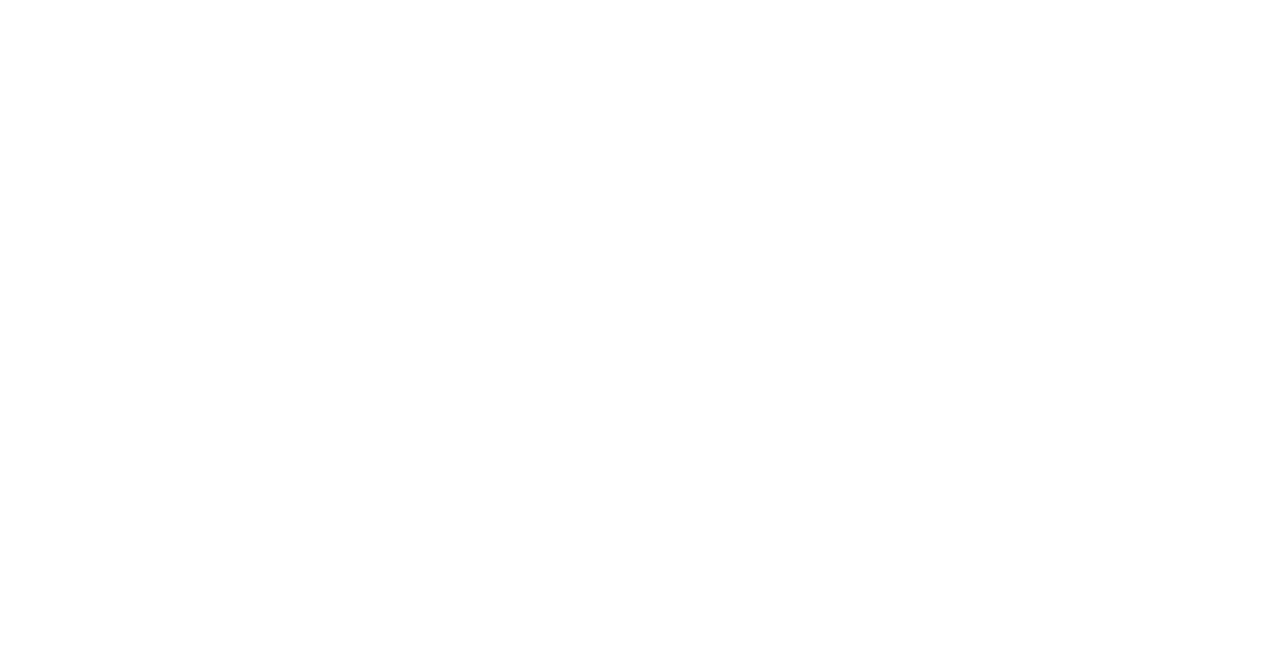
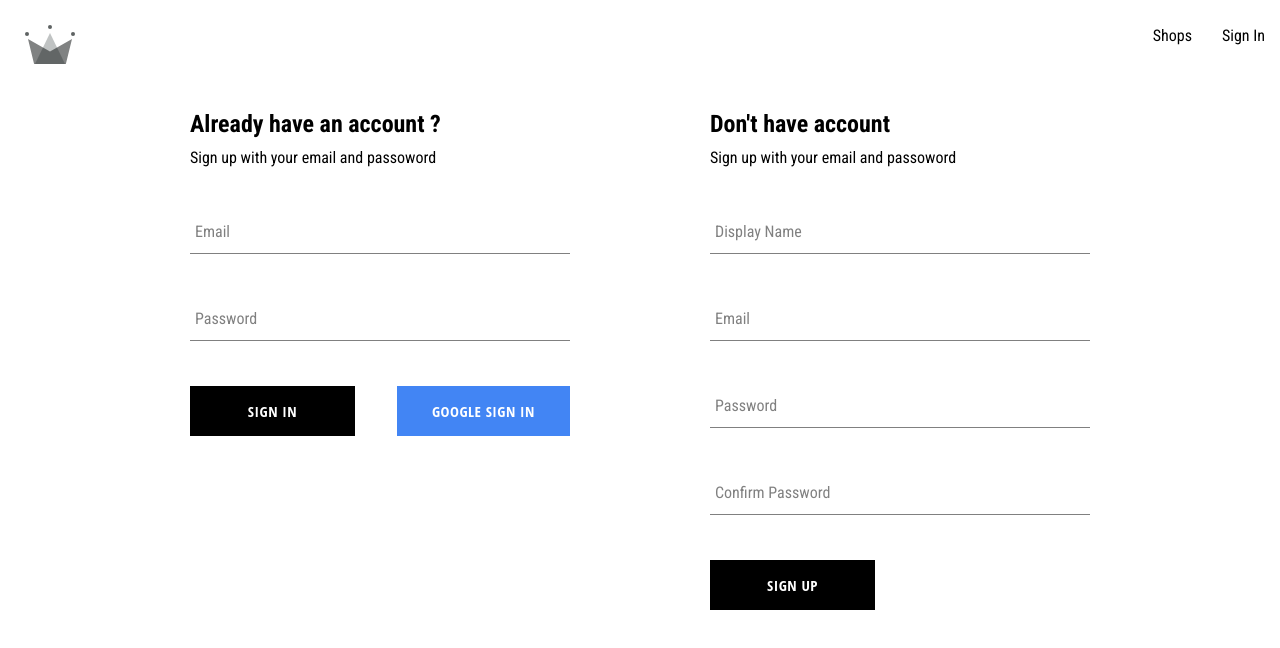
Before and after one commit to Dharmendra-hub/react-capstone-ecommerce, a React (Create React App) app: page /auth in a window 1280 px wide. Before the commit this address had no page. Shown: the top 648 px of the page. Built offline with nearby package versions, Linux system fonts and the light colour scheme; a web font is replaced by a local one.

Commit message:
Sign in complete

```diff
--- a/src/App.js
+++ b/src/App.js
@@ -3,14 +3,14 @@
 
 import Home from "./components/routes/home/home.component";
 import Navigation from "./components/routes/navigation/navigation.component";
-import SignIn from "./components/routes/sign-in/sign-in.component";
+import Authentication from "./components/routes/authentication/authentication.component";
 
 const App = () => {
   return (
     <Routes>
       <Route path='/' element={<Navigation />}>
-        <Route path='/' element={<Home />} />
-        <Route path='sign-in' element={<SignIn />} />
+        <Route index element={<Home />} />
+        <Route path='auth' element={<Authentication />} />
       </Route>
     </Routes>
   );
--- a/src/components/routes/sign-in/sign-in.component.jsx
+++ b/src/components/routes/authentication/authentication.component.jsx
@@ -4,8 +4,11 @@
 import { auth, signInWithGooglePopup, signInWithGoogleRedirect, createUserDocumentFromAuth } from '../../../utils/firebase.utils';
 
 import SignUpForm from '../../sign-up-form/sign-up-form.component';
+import SignInForm from '../../sign-in-form/sign-in-form.component';
 
-const SignIn = () => {
+import './authentication.styles.scss';
+
+const Authentication = () => {
 
     useEffect(() => {
         async function getGoogleRedirectResult() {
@@ -18,14 +21,6 @@
         getGoogleRedirectResult();
     }, []);
 
-
-    //Async Await
-    const logGoogleUserPopup = async () => {
-        const { user } = await signInWithGooglePopup();
-        const userDocRef = await createUserDocumentFromAuth(user);
-        return userDocRef;
-    }
-
     // const logGoogleRedirectUser = async () => {
     //     const { user } = await signInWithGoogleRedirect();
     //     //const userDocRef = await createUserDocumentFromAuth(user);
@@ -34,12 +29,12 @@
     // }
 
     return (
-        <div>
-            <h1>Sign in</h1>
-            <button onClick={logGoogleUserPopup}>Sign in with Google</button>
-            <button onClick={signInWithGoogleRedirect}>Sign in with Google Redirect</button>
+        <div className='authentication-container'>
+            <SignInForm />
+            {/* <button onClick={logGoogleUserPopup}>Sign in with Google</button> */}
+            {/* <button onClick={signInWithGoogleRedirect}>Sign in with Google Redirect</button> */}
             <SignUpForm />
         </div>
     )
 }
-export default SignIn;
+export default Authentication;
--- /dev/null
+++ b/src/components/routes/authentication/authentication.styles.scss
@@ -0,0 +1,6 @@
+.authentication-container {
+    display: flex;
+    justify-content: space-between;
+    width: 900px;
+    margin: 30px auto;
+}
--- a/src/components/routes/navigation/navigation.component.jsx
+++ b/src/components/routes/navigation/navigation.component.jsx
@@ -17,7 +17,7 @@
                     <Link className="nav-link" to='/shop'>
                         Shops
                     </Link>
-                    <Link className="nav-link" to='/sign-in'>
+                    <Link className="nav-link" to='/auth'>
                         Sign In
                     </Link>
                 </div>
--- /dev/null
+++ b/src/components/sign-in-form/sign-in-form.component.jsx
@@ -0,0 +1,103 @@
+import { useState } from "react";
+import { signInWithGooglePopup, createUserDocumentFromAuth, signInAuthUserWithEmailAndPassword } from "../../utils/firebase.utils";
+
+import FormInput from '../form-input/form-input.component';
+
+import './sign-in-form.styles.scss';
+
+import Button from "../button/button.component";
+
+const defaultFormFields = {
+    email: '',
+    password: ''
+};
+
+const SignInForm = () => {
+    const [formFields, setFormFields] = useState(defaultFormFields);
+
+    const { email, password } = formFields;
+
+    const resetFormFields = () => {
+        setFormFields(defaultFormFields);
+    }
+
+    //Async Await
+    const signInWithGoogle = async () => {
+        const { user } = await signInWithGooglePopup();
+        const userDocRef = await createUserDocumentFromAuth(user);
+        return userDocRef;
+    }
+
+    const handleSubmit = async (event) => {
+        event.preventDefault();
+
+        try {
+            const response = await signInAuthUserWithEmailAndPassword(email, password);
+            console.log(response);
+            resetFormFields();
+        }
+        catch (error) {
+            console.log(error);
+            switch (error.code) {
+                case 'auth/wrong-password':
+                    alert('Incorrect Password for email');
+                    break;
+                case 'auth/user-not-found':
+                    alert('User with this Email not found');
+                    break;
+                default:
+                    console.log(error);
+            }
+            // if (error.code === "auth/wrong-password") {
+            //     alert('Incorrect Password for email')
+            // }
+
+        }
+    }
+
+    //creating a generic function to handle all inputs at a time
+    const handleChange = (event) => {
+        const { name, value } = event.target;
+        //Keeping the same names
+
+        setFormFields({ ...formFields, [name]: value });
+    }
+
+    console.log(formFields);
+
+    return (
+        <div className="sign-up-container">
+            <h2>Already have an account ?</h2>
+            <span>Sign up with your email and passoword</span>
+            <form onSubmit={handleSubmit}>
+
+
+                <FormInput
+                    label="Email"
+                    type="email"
+                    value={email}
+                    required
+                    name="email"
+                    onChange={handleChange}
+                />
+
+                <FormInput
+                    label="Password"
+                    type="password"
+                    value={password}
+                    required
+                    name="password"
+                    onChange={handleChange}
+                />
+
+                <div className="buttons-container">
+                    <Button type="submit">Sign In</Button>
+                    <Button type="button" buttonType={'google'} onClick={signInWithGoogle}>Google sign in</Button>
+                    {/* Error was occuring as this google button was trigerring submit so changed that to button type button */}
+                </div>
+
+            </form>
+        </div>
+    )
+}
+export default SignInForm;
--- /dev/null
+++ b/src/components/sign-in-form/sign-in-form.styles.scss
@@ -0,0 +1,14 @@
+.sign-up-container {
+    display: flex;
+    flex-direction: column;
+    width: 380px;
+
+    h2 {
+        margin: 10px 0;
+    }
+
+    .buttons-container {
+        display: flex;
+        justify-content: space-between;
+    }
+}
```
